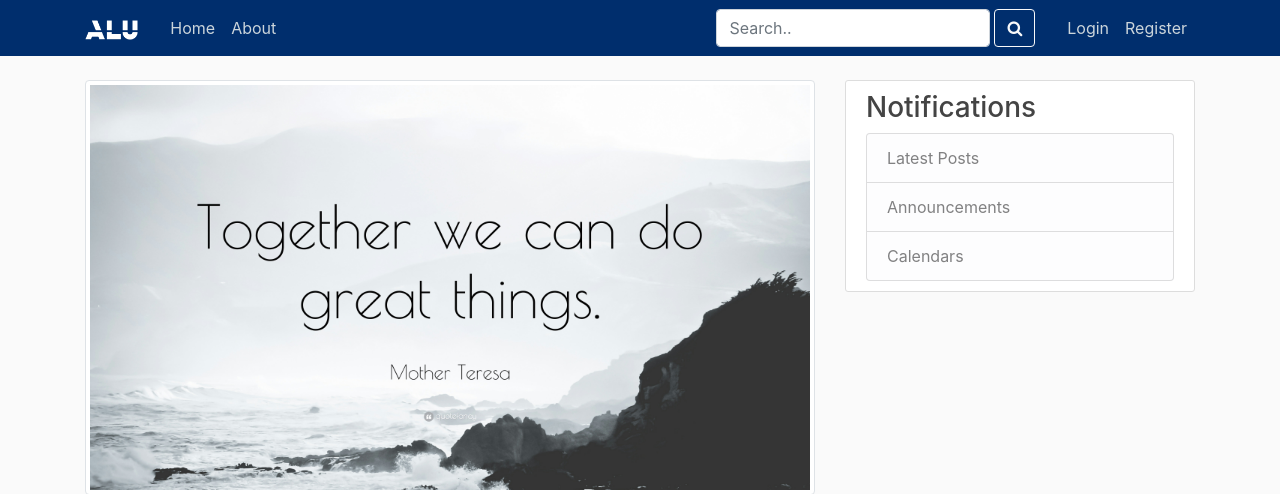
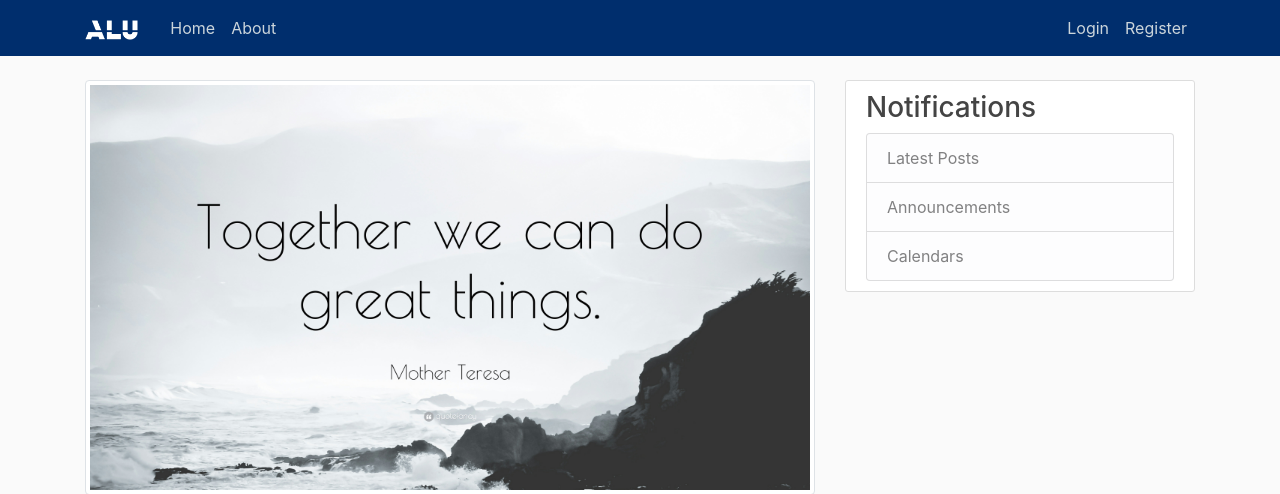
Before and after one commit to ahmedmeshref/ALU_Blog, a Flask app: page /about in a window 1280 px wide. Shown: the top 494 px of the page. Run offline with Flask 2, Linux system fonts and the light colour scheme; some libraries are stand-ins or nearby versions.

Commit message:
Search form is fully functional

```diff
--- a/blog/main/routes.py
+++ b/blog/main/routes.py
@@ -28,13 +28,12 @@ def about():
     return render_template("about.html", title='about')
 
 
-@main.route('/search', methods=['POST'])
+@main.route('/results/', methods=['POST'])
 @login_required
 def search():
-    # search_text = request.get_json()['text']
-    # users = User.query.filter(User.username.ilike(f"%{search_text}%")).all()
-    # posts = Post.query.filter(Post.title.ilike(f"%{search_text}%")).all()
-    return redirect(url_for('main.about'))
-    # return render_template("search_results.html", users=users, posts=posts,
-    #                        now=datetime.now().strftime("%Y-%m-%d %H:%M:%S"),
-    #                        datetime=datetime, current_user=current_user)
+    search_text = request.form['search_value']
+    users = User.query.filter(User.username.ilike(f"%{search_text}%")).all()
+    posts = Post.query.filter(Post.title.ilike(f"%{search_text}%")).all()
+    return render_template("search_results.html", users=users, posts=posts,
+                           now=datetime.now().strftime("%Y-%m-%d %H:%M:%S"),
+                           datetime=datetime, current_user=current_user)
--- a/blog/templates/base.html
+++ b/blog/templates/base.html
@@ -31,13 +31,15 @@
               <a class="nav-item nav-link" href="{{ url_for('main.about') }}">About</a>
             </div>
             <!-- Navigation bar -->
-            <form class="form-inline mr-4" id="search_form">
+            {% if current_user.is_authenticated %}
+                <form class="form-inline mr-4" id="search_form" method="POST" action="{{ url_for('main.search') }}">
                     <div class="form-group">
                       <input class="form-control mr-1" type="text" placeholder="Search.." id="search_value"
                              name="search_value" required>
                       <button class="btn btn-outline-light" type="submit"><i class="fa fa-search"></i></button>
                     </div>
                 </form>
+            {% endif %}
             <div class="navbar-nav">
               {% if current_user.is_authenticated %}
                   <div class="dropdown">
@@ -88,23 +90,23 @@
         </div>
       </div>
     </main>
-    <script>
-        document.getElementById('search_form').onsubmit = function (e){
-            e.preventDefault();
-            const search_text = document.getElementById('search_value').value;
-            console.log(search_text);
-            fetch("/search", {
-                method: 'POST',
-                headers: {
-                    'Content-type': 'application/json'
-                },
-                body: JSON.stringify({
-                    "text": search_text
-                })
-            })
-            .catch((e) => console.log(e.message))
-        }
-    </script>
+{#    <script>#}
+{#        document.getElementById('search_form').onsubmit = function (e){#}
+{#            e.preventDefault();#}
+{#            const search_text = document.getElementById('search_value').value;#}
+{#            console.log(search_text);#}
+{#            return fetch("/search", {#}
+{#                method: 'POST',#}
+{#                headers: {#}
+{#                    'Content-type': 'application/json'#}
+{#                },#}
+{#                body: JSON.stringify({#}
+{#                    "text": search_text#}
+{#                })#}
+{#            })#}
+{#            .catch((e) => console.log(e.message))#}
+{#        }#}
+{#    </script>#}
     <script src="https://code.jquery.com/jquery-3.3.1.slim.min.js" integrity="sha384-q8i/X+965DzO0rT7abK41JStQIAqVgRVzpbzo5smXKp4YfRvH+8abtTE1Pi6jizo" crossorigin="anonymous"></script>
     <script src="https://cdnjs.cloudflare.com/ajax/libs/popper.js/1.14.7/umd/popper.min.js" integrity="sha384-UO2eT0CpHqdSJQ6hJty5KVphtPhzWj9WO1clHTMGa3JDZwrnQq4sF86dIHNDz0W1" crossorigin="anonymous"></script>
     <script src="https://stackpath.bootstrapcdn.com/bootstrap/4.3.1/js/bootstrap.min.js" integrity="sha384-JjSmVgyd0p3pXB1rRibZUAYoIIy6OrQ6VrjIEaFf/nJGzIxFDsf4x0xIM+B07jRM" crossorigin="anonymous"></script>
--- a/blog/templates/home.html
+++ b/blog/templates/home.html
@@ -48,8 +48,8 @@
           </div>
         </article>
     {% endfor %}
-{#    create a loop for all post pages in the database#}
-    <div class="container-fluid mt-2 mb-3" style="position: center">
+{#    create a loop for all post pages in the database #}
+    <div class="container-fluid mt-2 mb-3">
         {% for page_num in posts.iter_pages(left_edge=1, right_edge=1, left_current=1, right_current=2) %}
             {% if page_num %}
                 {% if page_num == posts.page %}
--- a/run.py
+++ b/run.py
@@ -8,7 +8,8 @@ if __name__ == "__main__":
 
 """
 TODO:
-1- Search bar doesn't appear everywhere
+1- Search results should have pagination
+2- Replace the pagination with a show more button
 3- Admin side to delete both users and all posts
 
 
@@ -17,5 +18,4 @@ Advanced:
 2- Chat with friends
 3- Use Fetch requests
 4- Update the new post text area
-
 """
```
Lines whose indentation alone changed are shown as unchanged.
